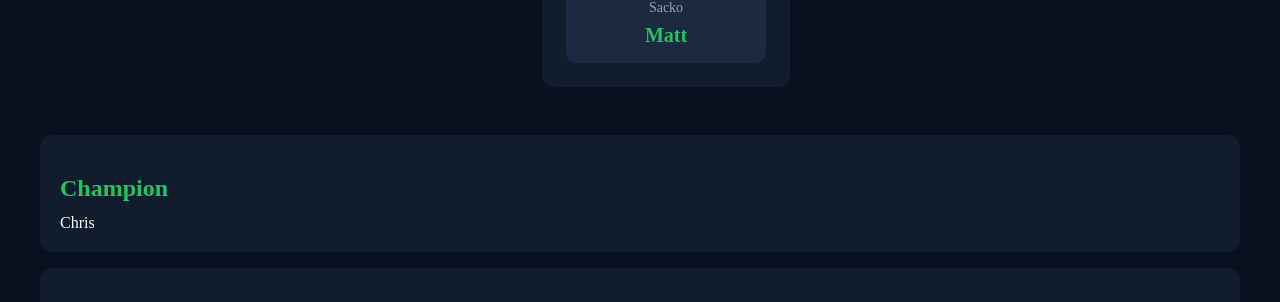
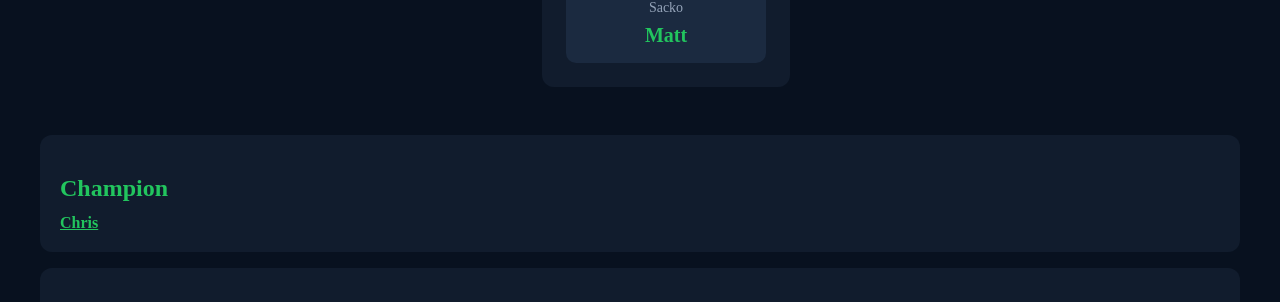
Before and after one commit to timgoodman047/CFFL-NEW, a Next.js app: page /season/2025 in a window 1280 px wide. Shown: the part 799-1101 px from the top of the page. Built offline with nearby package versions, Linux system fonts and the light colour scheme.

Commit message:
Make champion name a link if championSlug exists

```diff
--- a/src/app/season/[year]/page.tsx
+++ b/src/app/season/[year]/page.tsx
@@ -147,8 +147,20 @@ const nextYear =
 </div>
 
       <Section title="Champion">
-        {season.champion}
-      </Section>
+  {season.championSlug ? (
+    <a
+      href={`/franchise/${season.championSlug}`}
+      style={{
+        color: "#22c55e",
+        fontWeight: "bold",
+      }}
+    >
+      {season.champion}
+    </a>
+  ) : (
+    season.champion
+  )}
+</Section>
 
       <Section title="Team Name">
         {season.team}
```
